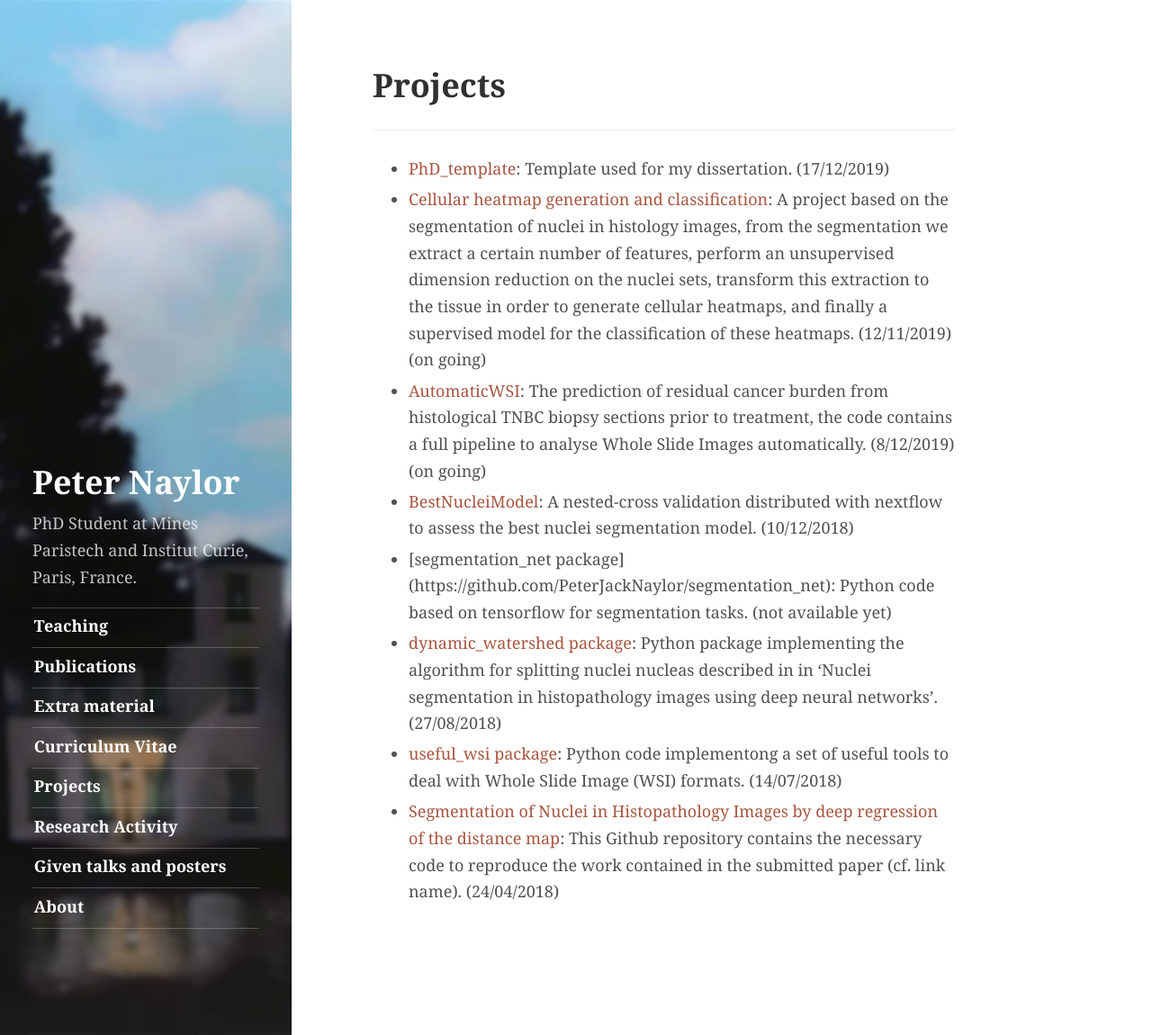
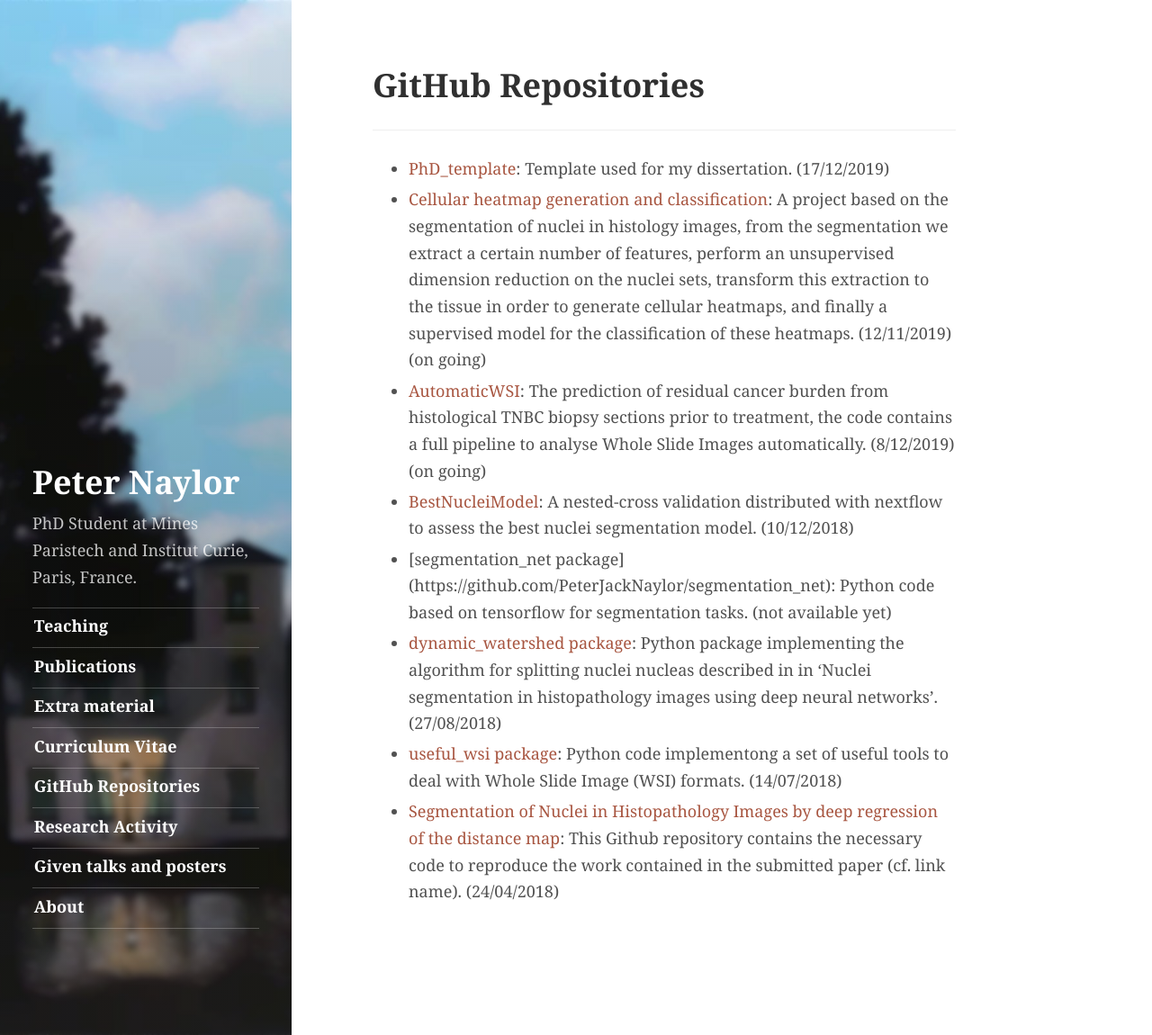
Before and after one commit to PeterJackNaylor/PeterJackNaylor.github.io, a Jekyll site: the page built from tag/GitHubRepositories.md, in a window 1280 px wide and 1150 px high. Shown: the whole window at 90% size. Built offline with Jekyll 4.4.1, drawn with Linux system fonts in a browser that asks for light colours.

Commit message:
Changing name Projects to github repositories

```diff
--- a/tag/Projects.md
+++ b/tag/GitHubRepositories.md
@@ -1,8 +1,8 @@
 ---
 layout: page
-tag: Projects
-permalink: /tag/Projects/
-title: Projects
+tag: GitHubRepositories
+permalink: /tag/GitHubRepositories/
+title: GitHub Repositories
 description: >
    Here are different projects I have contributed to:
 ---
```
